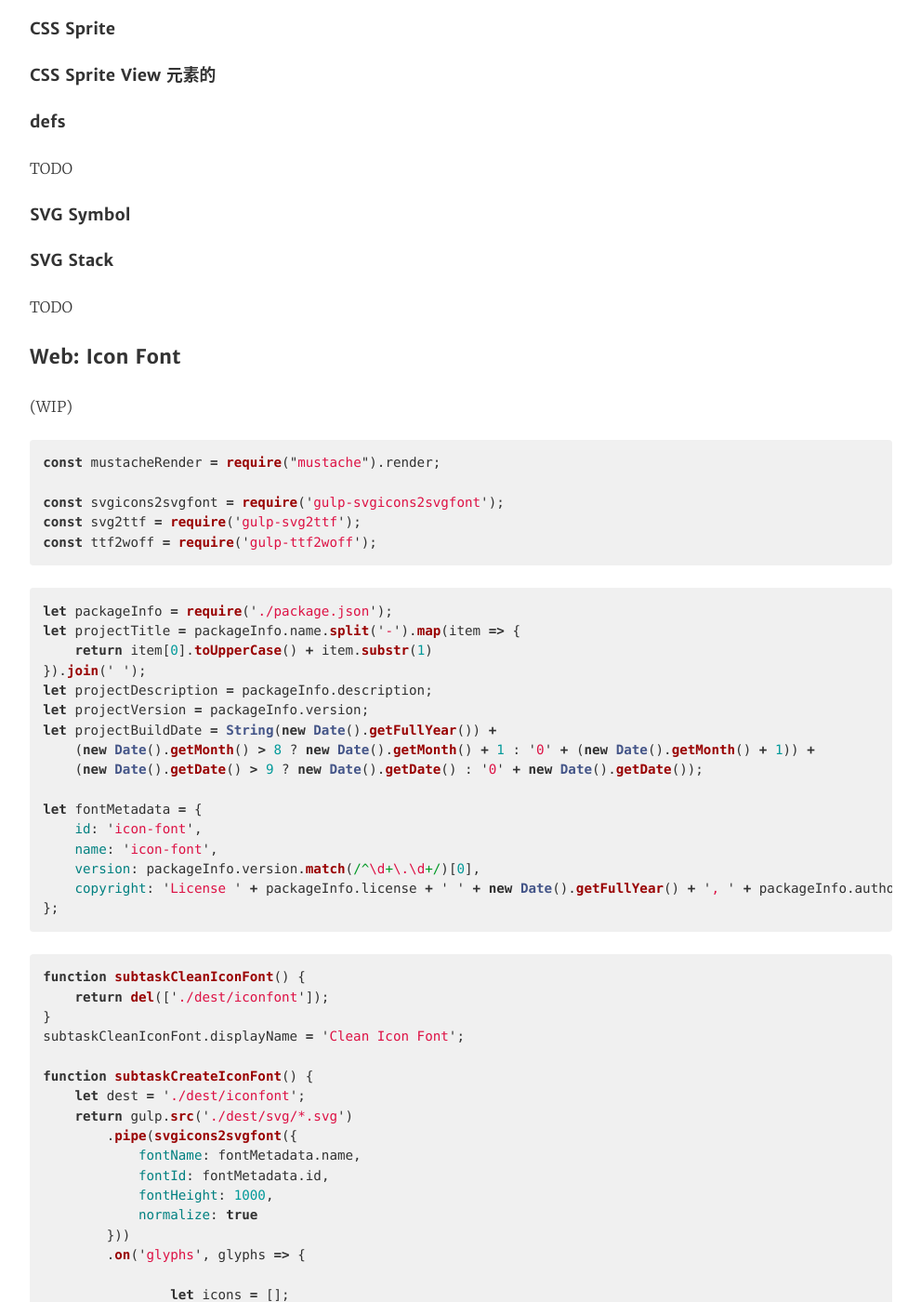
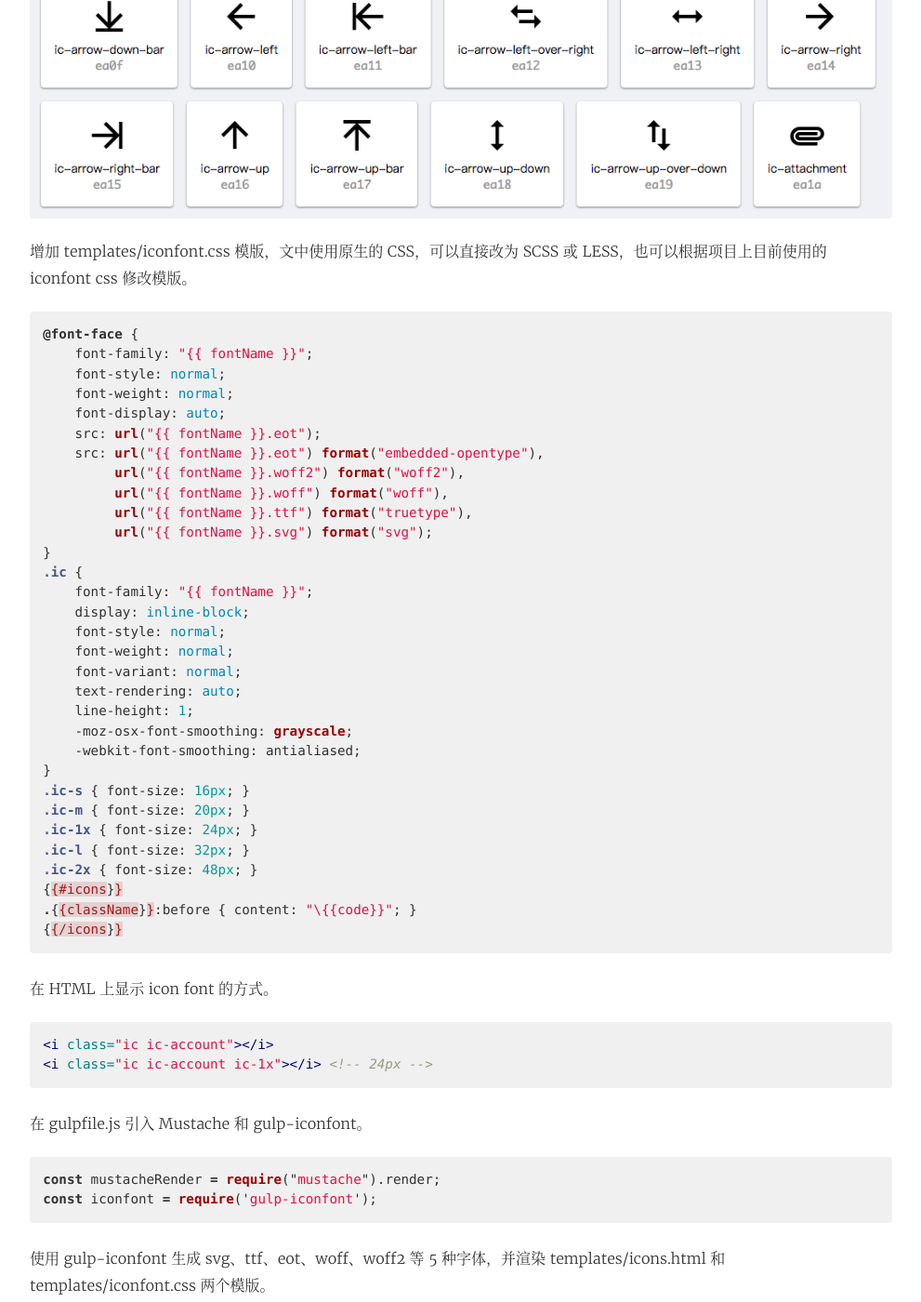
Before and after one commit to Ashung/ashung.github.io, a Jekyll site: the page built from _posts/2019-01-31-sketch-export-assets-with-gulp.md, in a window 1280 px wide and 1400 px high, scrolled down 15660 px. Shown: the whole window at 93% size, without its empty margins (144-1135 px from the left). Built offline with Jekyll 4.4.1, drawn with Linux system fonts in a browser that asks for light colours; comment, search, counter and statistics services are not loaded; some of the changed text lies outside the part shown.

Commit message:
(WIP) sketch gulp

````diff
--- a/_posts/2019-01-31-sketch-export-assets-with-gulp.md
+++ b/_posts/2019-01-31-sketch-export-assets-with-gulp.md
@@ -1,19 +1,22 @@
 ---
 title: 使用 gulp 导出 Sketch 资源
 excerpt: 使用 gulp 从 Sketch 文件导出各种资源，包括 SVG Sprite、Icon Font 和 Android Vector Drawable 等等。
-updated: 2019-01-31
+updated: 2019-02-03
 ---
 
-国内很多开源 UI 框架大多是前端工程师主导的，很多在项目中使用这些 UI 框架的时候，会发现一些设计上问题例如主题非常少，图标或 UI 的设计文件不开源，还有 UI 设计师的设计和输出流程没有文档。又因为很多公司的 UI 设计师水平有限，在项目中使用这些 UI 框架的开发人员，特别是在一些设计团队老是想主动产品，而开发必须在现有的 UI 框架快速搭建产品会出现不少沟通的问题。只会从设计软件直接导出资源的 UI 设计师是无法适应现在这种技术环境的。
+国内很多开源 UI 框架大多是前端工程师主导的，很多在项目中使用这些 UI 框架的时候，会发现一些设计上问题例如主题非常少，图标或 UI 的设计文件不开源，还有 UI 设计师的设计和输出流程没有文档。很多国内公司的 UI 设计师水平有限，在项目中使用这些 UI 框架快速搭建产品的开发人员，与希望主导整个产品的设计团队之间会出现不少沟通的问题。
 
 其实在 [npmjs.com](https://www.npmjs.com) 上有很多模块用来处理这类资源输出和转换问题，本文将介绍如何利用 gulp 插件和 node.js 模块从 Sketch 文件导出目前各种常见应用场景的资源，包括多分辨率 PNG，iOS 和 macOS 平台的 PDF，网页上使用的图标字体、SVG Sprite 或 SVG symbol，Android 平台的 Vector Drawable 等等。读者需要了解基础的命令行操作，以及基础的 gulp 和 node.js 编程，由于使用 Sketch 自带的命令行工具 sketchtool，所有依赖此工具的都必须在安装有 Sketch 的 macOS 上运行。另外本文不会介绍各种资源的优缺点，采用哪一资源请根据具体的开发环境决定。
 
 * toc
 {:toc}
+## 项目源码
+
+文章中的所有代码及 Sketch 文档都保存在 [Sketch Export Master](https://github.com/Ashung/sketch-export-master) 项目中，为了文章的篇幅简洁部分非主要代码会省略，可以到项目的 GitHub 上查看完整代码。
 
 ## Sketch 文件规范
 
-在现实中需要使用这种快速导出资源并转换多种格式操作的，大部分都是处理一些数量较多的系列图标或者插图等，文章中会以图标作为示例。为了方便程序准确的读取 Sketch 文件的信息，需要让设计师在设计图标时遵循一些规范，根据当前 Sketch 的功能，我使用如下的规范：
+在现实中需要使用这种快速导出资源并转换多种格式操作的，大部分都是处理一些数量较多的系列图标或者插图等，文章中会以图标作为示例。为了方便程序准确的读取 Sketch 文件的信息，需要让设计师在设计图标时遵循一些规范，根据当前 Sketch 的功能，我使用如下的规范。Sketch 文件可以在 [Sketch Export Master](https://github.com/Ashung/sketch-export-master) 项目中找到。
 
 每一个图标都是一个 Symbol Master，这样做 Sketch 文件可以被当作库来使用。可以先创建 Artboard 再将其转为 Symbol，就可以在原位置创建 Symbol 而不会产生一个 Symbol 实例，如果已经使用组来分类每个图标，可以使用 [Automate](https://github.com/Ashung/Automate-Sketch) 插件内 “Symbol - Selection to Symbol Masters” 功能直接转为 Symbol Master。
 
@@ -35,23 +38,26 @@
 sudo npm install --g gulp-cli
 ```
 
-初始化项目。
+你可以使用下面命令，从 [Sketch Export Master](https://github.com/Ashung/sketch-export-master) 项目上克隆代码，这样会得到一个完整功能的 gulpfile.js，这时可以忽略下文的安装 gulp 插件和 node.js 模块。
+
+``` bash
+git clone https://github.com/Ashung/sketch-export-master.git
+cd sketch-export-master
+npm install
+```
+
+如果你不需要所有功能，也可以初始化一个新的项目，并安装最新版的 gulp。
 
 ```bash
 cd icon_project
 npm init
-```
-
-安装最新版的 gulp。
-
-```bash
 npm install --save-dev gulp
 ```
 
-安装 gulp 插件和 node.js 模块。这里使用 [del](https://www.npmjs.com/package/del) 在生成资源前删除旧的资源，避免因 Sketch 文件图层名修改造成资源冗余。使用 [gulp-imagemin](https://github.com/sindresorhus/gulp-imagemin) 压缩 PNG 和 SVG 资源。输出其他类型资源还需要安装额外的模块。
+这种情况就需要安装输出不同资源所需要 gulp 插件或 node.js 模块。这里使用 [del](https://www.npmjs.com/package/del) 在生成资源前删除旧的资源，避免因 Sketch 文件图层名修改造成资源冗余。使用 [gulp-imagemin](https://github.com/sindresorhus/gulp-imagemin) 压缩 PNG 和 SVG 资源。 [child-process-promise](https://www.npmjs.com/package/child-process-promise) 用来运行命令从 Sketch 文件导出最初的资源。这几个是必须的。
 
 ```bash
-npm install --save-dev del child-process-promise gulp-imagemin gulp-rename
+npm install --save-dev del child-process-promise gulp-imagemin
 ```
 
 项目的目录结构如下，sketch 文件夹用来保存设计源文件。
@@ -78,7 +84,6 @@
 const exec = require('child-process-promise').exec;
 
 const imagemin = require('gulp-imagemin');
-const rename = require('gulp-rename');
 
 let sketchtool = '/Applications/Sketch.app/Contents/Resources/sketchtool/bin/sketchtool';
 let sketchFile = './sketch/icons.sketch';
@@ -213,9 +218,15 @@
 
 sketchtool 会在放大 2 倍资源自动增加 “@2x” 后缀，这里使用 [gulp-rename](https://www.npmjs.com/package/gulp-rename) 重命名文件。
 
+在 gulpfile.js 引入 gulp-rename。
+
 ```javascript
 const rename = require('gulp-rename');
+```
 
+任务代码。
+
+```javascript
 function subtaskCleanPNG2x() {
     return del(['./dest/png-2x']);
 }
@@ -249,6 +260,14 @@
 ### Web: 1x 和 2x PNG
 
 同时导出 1x 和 2x 的 PNG，使用 [gulp-rename](https://www.npmjs.com/package/gulp-rename) 重命名文件。
+
+在 gulpfile.js 引入 gulp-rename。
+
+```javascript
+const rename = require('gulp-rename');
+```
+
+任务代码。
 
 ```javascript
 function subtaskCleanPNG() {
@@ -317,6 +336,14 @@
 ### Android: 多分辨率 PNG
 
 同时导出 1x、1.5x、2x、3x、4x 的 PNG，使用 [gulp-rename](https://www.npmjs.com/package/gulp-rename) 重命名文件保存到不同的文件夹中，另外按照 Android 资源的命名习惯，在文件名前增加 “ic_” 前缀，并将所有 “-” 替换为 “\_”。
+
+在 gulpfile.js 引入 gulp-rename。
+
+```javascript
+const rename = require('gulp-rename');
+```
+
+任务代码。
 
 ```javascript
 function subtaskCleanAndroidPNG() {
@@ -441,23 +468,17 @@
 npm install --save-dev gulp-mustache
 ```
 
-template/icons.html 的内容，使用 [Vue.js](https://cn.vuejs.org/index.html) 实现一个简单的搜索。
+templates/icons.html 的内容（[完整代码](https://github.com/Ashung/sketch-export-master/blob/master/templates/icons.html)），使用 [Vue.js](https://cn.vuejs.org/index.html) 实现一个简单的搜索。
 
 ```html
-<!DOCTYPE html>
+{% raw %}<!DOCTYPE html>
 <html lang="en">
 <head>
 <meta charset="UTF-8">
 <title>{{ title }} - {{ description }}</title>
 <script src="https://cdn.jsdelivr.net/npm/vue"></script>
 <style>
-body{margin:0;font:14px sans-serif;background:#EFF1F5;}
-.container{display:flex;align-items: flex-start;align-content:flex-start;flex-wrap:wrap;}
-.search{display:block;width:240px;margin:16px;padding:16px 16px 16px 56px;border-radius:4px;border:0;font-size:inherit;font-family:inherit;outline:none;background:#fff url(svg/search.svg) no-repeat 16px 50%;background-size:24px 24px;box-shadow:inset 0 1px 2px rgba(0,0,0,.2);}
-.icon{text-align:center;padding:16px;margin:0 0 16px 16px;border-radius:4px;background:#fff;box-shadow:0 1px 2px rgba(0,0,0,.5);}
-.icon img{display:block;margin:0 auto 8px;}
-.icon-name{display:block;white-space:nowrap;}
-.info{color:#999;padding:16px;}
+....
 </style>
 </head>
 <body>
@@ -494,10 +515,10 @@
     });
 </script>
 </body>
-</html>
+</html>{% endraw %}
 ```
 
-在 gulpfile.js 上增加一些 Mustache 模版上需要的信息，例如 HTML 文档 Title、项目版本号、生成日期等。
+在 gulpfile.js 引入 gulp-mustache，并增加一些 Mustache 模版上需要的信息，例如 HTML 文档 Title、项目版本号、生成日期等。
 
 ```javascript
 const mustache = require("gulp-mustache");
@@ -544,6 +565,177 @@
 
 gulp.task('SVG', taskSVG);
 ```
+
+### Web: Icon Font
+
+安装字体生成模块 [gulp-iconfont](https://www.npmjs.com/package/gulp-iconfont)，此任务依赖 SVG 任务。
+
+```bash
+npm install --save-dev gulp-iconfont
+```
+
+增加 Icon Font 的检索文档模版 templates/icons.html（[完整代码](https://github.com/Ashung/sketch-export-master/blob/master/templates/iconfont.html)），内容与 SVG 的检索文档模版大致相同，只是在图标下方增加 CSS 类名和字符的 Unicode 编码。
+
+![](../images/sketch-gulp/sketch_gulp_3.png)
+
+增加 templates/iconfont.css 模版，文中使用原生的 CSS，可以直接改为 SCSS 或 LESS，也可以根据项目上目前使用的 iconfont css 修改模版。
+
+```css
+{% raw %}@font-face {
+    font-family: "{{ fontName }}";
+    font-style: normal;
+    font-weight: normal;
+    font-display: auto;
+    src: url("{{ fontName }}.eot");
+    src: url("{{ fontName }}.eot") format("embedded-opentype"),
+         url("{{ fontName }}.woff2") format("woff2"),
+         url("{{ fontName }}.woff") format("woff"),
+         url("{{ fontName }}.ttf") format("truetype"),
+         url("{{ fontName }}.svg") format("svg");
+}
+.ic {
+    font-family: "{{ fontName }}";
+    display: inline-block;
+    font-style: normal;
+    font-weight: normal;
+    font-variant: normal;
+    text-rendering: auto;
+    line-height: 1;
+    -moz-osx-font-smoothing: grayscale;
+    -webkit-font-smoothing: antialiased;
+}
+.ic-s { font-size: 16px; }
+.ic-m { font-size: 20px; }
+.ic-1x { font-size: 24px; }
+.ic-l { font-size: 32px; }
+.ic-2x { font-size: 48px; }
+{{#icons}}
+.{{className}}:before { content: "\{{code}}"; }
+{{/icons}}{% endraw %}
+```
+
+在 HTML 上显示 icon font 的方式。
+
+```html
+<i class="ic ic-account"></i>
+<i class="ic ic-account ic-1x"></i> <!-- 24px -->
+```
+
+在 gulpfile.js 引入 Mustache 和 gulp-iconfont。
+
+```javascript
+const mustacheRender = require("mustache").render;
+const iconfont = require('gulp-iconfont');
+```
+
+使用 gulp-iconfont 生成 svg、ttf、eot、woff、woff2 等 5 种字体，并渲染 templates/icons.html 和 templates/iconfont.css 两个模版。
+
+```javascript
+let fontName = 'icon-font';
+
+function subtaskCleanIconFont() {
+    return del(['./dest/iconfont']);
+}
+subtaskCleanIconFont.displayName = 'Clean Icon Font';
+
+function renderMustacheToFile(inputFile, outputFile, data) {
+    let templateString = fs.readFileSync(inputFile, 'utf-8');
+    let code = mustacheRender(templateString, data);
+    fs.writeFileSync(outputFile, code);
+}
+
+function subtaskCreateIconFont() {
+    let dest = './dest/iconfont';
+    return gulp.src('./dest/svg/*.svg')
+        .pipe(iconfont({
+            fontName: fontName,
+            prependUnicode: true,
+            formats: ['svg', 'ttf', 'eot', 'woff', 'woff2'],
+            timestamp: Math.round(Date.now() / 1000),
+            fontHeight: 1000,
+            normalize: true
+        }))
+        .on('glyphs', glyphs => {
+            let icons = glyphs.map(glyph => {
+                let character = glyph.unicode[0];
+                let codepoint = character.codePointAt(0).toString(16);
+                if (codepoint.length < 4) {
+                    codepoint = '0'.repeat(4 - codepoint.length) + codepoint;
+                }
+                return {
+                    name: glyph.name,
+                    className: 'ic-' + glyph.name.replace(/_/g, '-'),
+                    character: character,
+                    code: codepoint
+                };
+            });
+            renderMustacheToFile('./templates/iconfont.html', path.join(dest, 'iconfont.html'), {
+                title: projectTitle,
+                description: projectDescription,
+                version: projectVersion,
+                date: projectBuildDate,
+                icons: icons,
+                fontName: fontName
+            });
+            renderMustacheToFile('./templates/iconfont.css', path.join(dest, 'iconfont.css'), {
+                icons: icons,
+                fontName: fontName
+            });
+        })
+        .pipe(gulp.dest(dest));
+}
+subtaskCreateIconFont.displayName = 'Create Icon Font';
+
+let taskIconFont = gulp.series('SVG', subtaskCleanIconFont, subtaskCreateIconFont);
+taskIconFont.description = 'Export Icon Font';
+
+gulp.task('Icon Font', taskIconFont);
+```
+
+导出资源运行 `gulp "Icon Font"`。
+
+### Android: Vector Drawable
+
+Vector Drawable 需要从 SVG 文件转换，所以此任务依赖 SVG 任务。
+
+安装 [vinyl-paths](https://www.npmjs.com/package/vinyl-paths) 和 [svg2vectordrawable](https://www.npmjs.com/package/svg2vectordrawable) 模块。
+
+```bash
+npm install --save-dev svg2vectordrawable vinyl-paths
+```
+
+在 gulpfile.js 引入这两个模块，vinyl-paths 用于在 pipe 中获取 stream 中每个文件的路径，然后使用 svg2vectordrawable 将 SVG 转为 Vector Drawable。
+
+```javascript
+const vinylPaths = require('vinyl-paths');
+const svg2vectordrawable = require('svg2vectordrawable/lib/svg-file-to-vectordrawable-file');
+```
+
+任务代码。
+
+```javascript
+function subtaskCleanVectorDrawable() {
+    return del(['./dest/android-vector-drawable']);
+}
+subtaskCleanVectorDrawable.displayName = 'Clean Vector Drawable';
+
+function subtaskCreateVectorDrawable() {
+    let dest = './dest/android-vector-drawable';
+    return gulp.src('./dest/svg/*.svg')
+        .pipe(vinylPaths(function (file) {
+            let outputPath = path.join(dest, 'ic_' + path.basename(file).replace(/\.svg$/, '.xml'));
+            return svg2vectordrawable(file, outputPath);
+        }));
+}
+subtaskCreateVectorDrawable.displayName = 'Create Vector Drawable';
+
+let taskVectorDrawable = gulp.series('SVG', subtaskCleanVectorDrawable, subtaskCreateVectorDrawable);
+taskSVG.description = 'Export Vector Drawable';
+
+gulp.task('Android Vector Drawable', taskVectorDrawable);
+```
+
+导出资源运行 `gulp "Android Vector Drawable"`。
 
 
 
@@ -626,148 +818,3 @@
 #### SVG Stack
 
 TODO
-
-### Web: Icon Font
-
-(WIP)
-
-```javascript
-const mustacheRender = require("mustache").render;
-
-const svgicons2svgfont = require('gulp-svgicons2svgfont');
-const svg2ttf = require('gulp-svg2ttf');
-const ttf2woff = require('gulp-ttf2woff');
-```
-
-
-
-```javascript
-let packageInfo = require('./package.json');
-let projectTitle = packageInfo.name.split('-').map(item => {
-    return item[0].toUpperCase() + item.substr(1)
-}).join(' ');
-let projectDescription = packageInfo.description;
-let projectVersion = packageInfo.version;
-let projectBuildDate = String(new Date().getFullYear()) +
-    (new Date().getMonth() > 8 ? new Date().getMonth() + 1 : '0' + (new Date().getMonth() + 1)) +
-    (new Date().getDate() > 9 ? new Date().getDate() : '0' + new Date().getDate());
-
-let fontMetadata = {
-    id: 'icon-font',
-    name: 'icon-font',
-    version: packageInfo.version.match(/^\d+\.\d+/)[0],
-    copyright: 'License ' + packageInfo.license + ' ' + new Date().getFullYear() + ', ' + packageInfo.author + '.'
-};
-```
-
-
-
-
-
-```javascript
-function subtaskCleanIconFont() {
-    return del(['./dest/iconfont']);
-}
-subtaskCleanIconFont.displayName = 'Clean Icon Font';
-
-function subtaskCreateIconFont() {
-    let dest = './dest/iconfont';
-    return gulp.src('./dest/svg/*.svg')
-        .pipe(svgicons2svgfont({
-            fontName: fontMetadata.name,
-            fontId: fontMetadata.id,
-            fontHeight: 1000,
-            normalize: true
-        }))
-        .on('glyphs', glyphs => {
-
-        	let icons = [];
-            glyphs.forEach(glyph => {
-                let character = glyph.unicode[0];
-                let codepoint = character.codePointAt(0).toString(16);
-                if (codepoint.length < 4) {
-                    codepoint = '0'.repeat(4 - codepoint.length) + codepoint;
-                }
-                icons.push(
-                    {
-                        name: glyph.name,
-                        className: glyph.name.replace(/_/g, '-'),
-                        character: character,
-                        code: codepoint
-                    }
-                );
-            });
-
-            let htmlTemplate = fs.readFileSync('./templates/iconfont.html', 'utf-8');
-            let htmlCode = mustacheRender(htmlTemplate, {
-                title: projectTitle,
-                description: projectDescription,
-                version: projectVersion,
-                date: projectBuildDate,
-                icons: icons,
-                fontName: fontMetadata.name
-            });
-            fs.writeFileSync(path.join(dest, 'iconfont.html'), htmlCode);
-
-        })
-        .pipe(svg2ttf({
-            version: fontMetadata.version,
-            copyright: fontMetadata.copyright
-        }))
-        .pipe(gulp.dest(dest))
-        .pipe(ttf2woff())
-        .pipe(gulp.dest(dest));
-}
-subtaskCreateIconFont.displayName = 'Create Icon Font';
-
-let taskIconFont = gulp.series(subtaskCleanIconFont, subtaskCreateIconFont);
-taskIconFont.description = 'Export Icon Font';
-
-gulp.task('Icon Font', taskIconFont);
-```
-
-
-
-
-
-
-
-
-
-
-
-### Android: Vector Drawable
-
-Vector Drawable 需要从 SVG 文件转换，所以此任务必须等待 SVG 任务结束之后执行。安装 vinyl-paths 和 svg2vectordrawable 模块。
-
-```bash
-npm install --save-dev svg2vectordrawable vinyl-paths
-```
-
- [vinyl-paths](https://www.npmjs.com/package/vinyl-paths) 用于在 pipe 中获取 stream 中每个文件的路径，然后使用 [svg2vectordrawable](https://www.npmjs.com/package/svg2vectordrawable) 将 SVG 转为 Vector Drawable。
-
-```javascript
-const vinylPaths = require('vinyl-paths');
-const svg2vectordrawable = require('svg2vectordrawable/lib/svg-file-to-vectordrawable-file');
-
-
-function subtaskCleanVectorDrawable() {
-    return del(['./dest/android-vector-drawable']);
-}
-subtaskCleanVectorDrawable.displayName = 'Clean Vector Drawable';
-
-function subtaskCreateVectorDrawable() {
-    let dest = './dest/android-vector-drawable';
-    return gulp.src('./dest/svg/*.svg')
-        .pipe(vinylPaths(function (file) {
-            let outputPath = path.join(dest, 'ic_' + path.basename(file).replace(/\.svg$/, '.xml'));
-            return svg2vectordrawable(file, outputPath);
-        }));
-}
-subtaskCreateVectorDrawable.displayName = 'Create Vector Drawable';
-
-let taskVectorDrawable = gulp.series('SVG', subtaskCleanVectorDrawable, subtaskCreateVectorDrawable);
-taskSVG.description = 'Export Vector Drawable';
-
-gulp.task('Android Vector Drawable', taskVectorDrawable);
-```
--- a/assets/css/style.scss
+++ b/assets/css/style.scss
@@ -39,16 +39,6 @@
 $code-font: $monospace;
 
 // Color
-$primary-text-color: rgba(0, 0, 0, .8);
-$secondary-text-color: rgba(0, 0, 0, .6);
-$disable-text-color: rgba(0, 0, 0, .4);
-$primary-text-color-light: rgba(255, 255, 255, 1);
-$secondary-text-color-light: rgba(255, 255, 255, .7);
-$disable-text-color-light: rgba(255, 255, 255, .3);
-$link-text-color: $primary-text-color;
-$hair-line-color: rgba(0, 0, 0, .15);
-$hair-line-color-dark: rgba(0, 0, 0, .25);
-$hair-line-color-light: rgba(0, 0, 0, .05);
 $background-color: #fff;
 $highlight-color: #ffb;
 $white-color: #fff;
@@ -57,6 +47,16 @@
 $yellow-color: #ff9800;
 $green-color: #8bc34a;
 $blue-color: #2196f3;
+$primary-text-color: rgba(0, 0, 0, .8);
+$secondary-text-color: rgba(0, 0, 0, .6);
+$disable-text-color: rgba(0, 0, 0, .4);
+$primary-text-color-light: rgba(255, 255, 255, 1);
+$secondary-text-color-light: rgba(255, 255, 255, .7);
+$disable-text-color-light: rgba(255, 255, 255, .3);
+$link-text-color: $blue-color;
+$hair-line-color: rgba(0, 0, 0, .15);
+$hair-line-color-dark: rgba(0, 0, 0, .25);
+$hair-line-color-light: rgba(0, 0, 0, .05);
 
 // Dimens
 $max-content-width: 960px;
@@ -344,15 +344,9 @@
     word-wrap: break-word;
     a:link, a:visited {
         color: $link-text-color;
-        background-image: linear-gradient(rgba(0,0,0,0) 50%, rgba(0,0,0,.3) 50%);
-        background-repeat: repeat-x;
-        background-size: 2px 2px;
-        background-position: 0 100%;
-        padding: 2px 0;
     }
     a:hover, a:active {
-        text-decoration: none;
-        background-image: linear-gradient(rgba(0,0,0,0) 50%, rgba(0,0,0,.8) 50%);
+        text-decoration: underline;
     }
     h1 {
         font-size: 2.445em; // 44px
````
Also changed, not shown: images/sketch-gulp/sketch_gulp_3.png (added).
